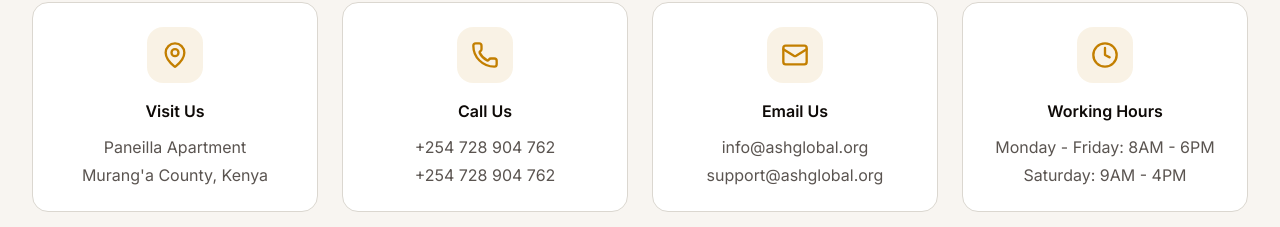
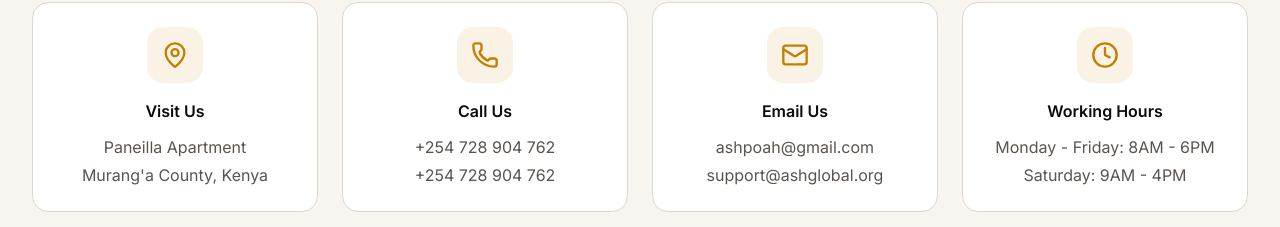
Before and after one commit to ashpoah-dot/ashglobal, a Next.js app: page /contact in a window 1280 px wide. Shown: the part 1800-2027 px from the top of the page. Built offline with nearby package versions, Linux system fonts and the light colour scheme; a web font is replaced by a local one.

Commit message:
update email details for ASH Global Initiatives
Co-authored-by: Copilot <copilot@github.com>

```diff
--- a/components/contact/contact-info.tsx
+++ b/components/contact/contact-info.tsx
@@ -20,8 +20,8 @@ const contactDetails = [
   {
     icon: Mail,
     title: "Email Us",
-    details: ["info@ashglobal.org", "support@ashglobal.org"],
-    links: ["mailto:info@ashglobal.org", "mailto:support@ashglobal.org"],
+    details: ["ashpoah@gmail.com", "support@ashglobal.org"],
+    links: ["mailto:ashpoah@gmail.com", "mailto:support@ashglobal.org"],
   },
   {
     icon: Clock,
```
